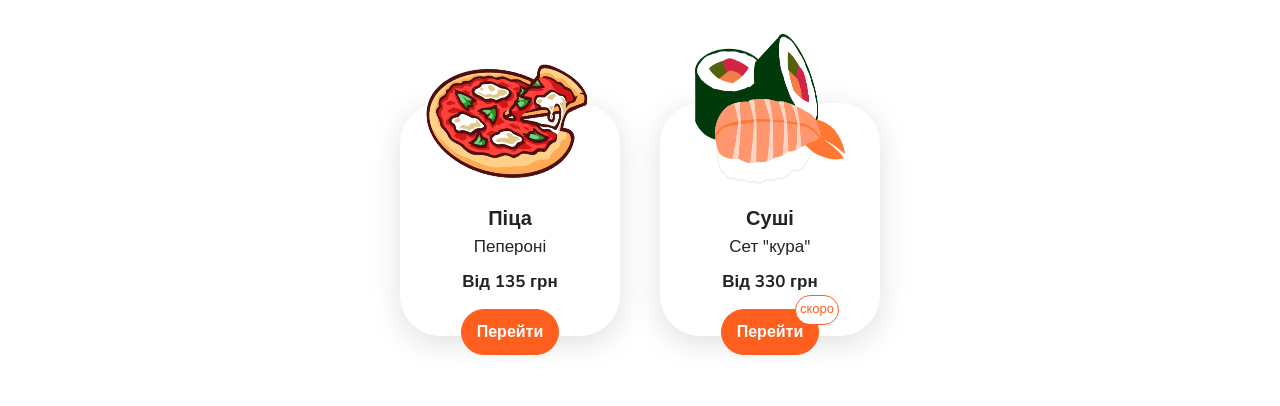
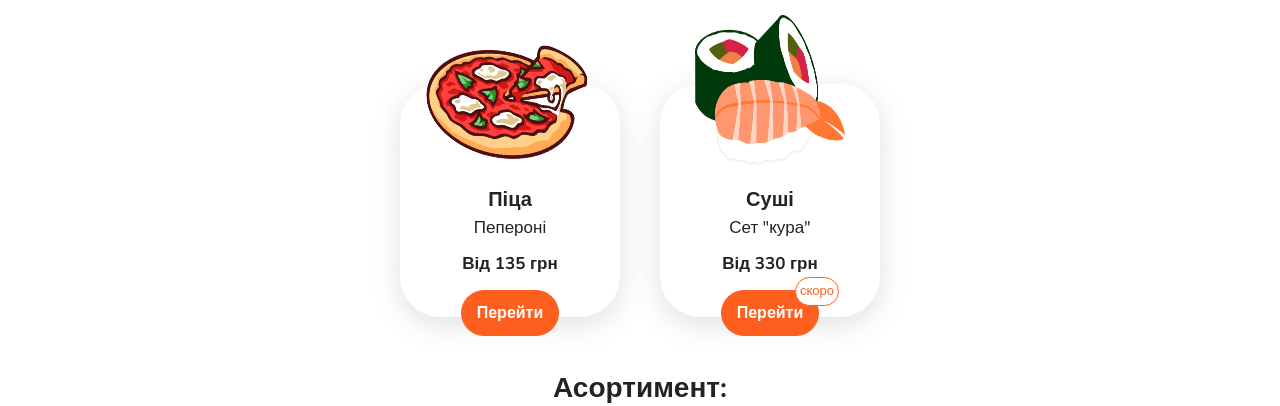
Before and after one commit to bxr5xrk/pizza-online, a React (Create React App) app: page / in a window 1280 px wide. Shown: the part 186-592 px from the top of the page. Built offline with nearby package versions, Linux system fonts and the light colour scheme; no server answers.

Commit message:
fixed bugs

```diff
--- a/src/pages/HomePage/HomePage.module.scss
+++ b/src/pages/HomePage/HomePage.module.scss
@@ -1,12 +1,13 @@
 .home {
     justify-content: center;
     display: grid;
-    grid-template-rows: auto 1fr 1fr auto;
+    grid-template-rows: auto 1fr auto;
     text-align: center;
     min-height: 100%;
     padding: 40px 0;
     position: relative;
     align-items: center;
+    gap: 30px;
 
     h1 {
         font-size: 40px;
@@ -17,6 +18,7 @@
     }
 
     .cards {
+        margin-top: 20px;
         display: flex;
         justify-content: center;
         align-items: center;
--- a/src/pages/OrdersPage/OrdersPage.jsx
+++ b/src/pages/OrdersPage/OrdersPage.jsx
@@ -43,7 +43,7 @@ const OrdersPage = () => {
                     <h2>Кількість замовлень: {orders.length}</h2>
                 </>
             ) : (
-                <h1>Замовлень немає :(</h1>
+                <h3>Замовлень немає :(</h3>
             )}
         </div>
     );
--- a/src/pages/StatisticsPage/StatisticsPage.module.scss
+++ b/src/pages/StatisticsPage/StatisticsPage.module.scss
@@ -74,12 +74,11 @@
         .stat {
             display: grid;
             grid-template-columns: 1fr;
-            grid-template-rows: repeat(3, 1fr);
             gap: 20px 0;
 
             div {
                 &:nth-child(4) {
-                    grid-column: 1/4;
+                    grid-column: 1/2;
                 }
             }
         }
```
